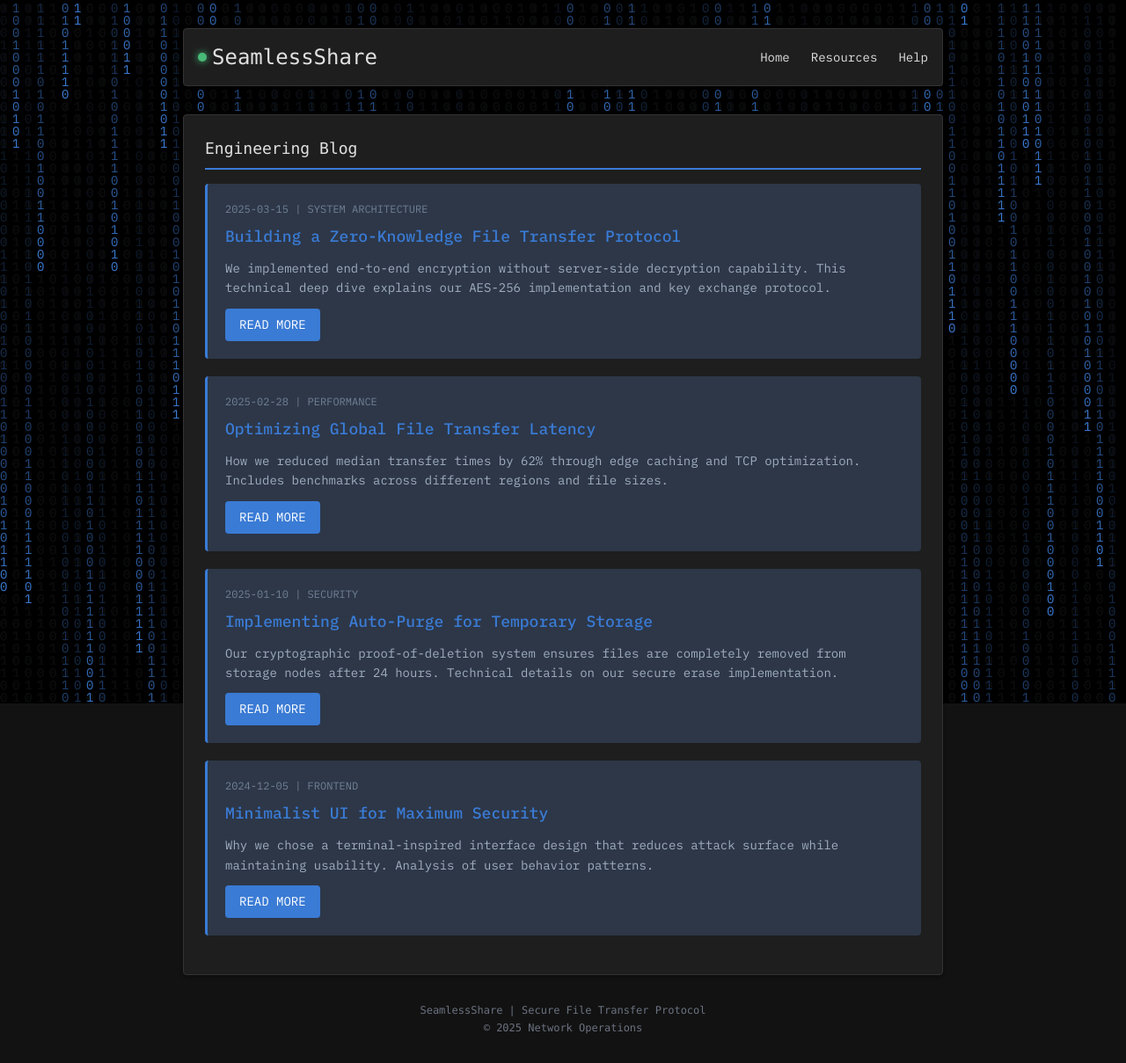
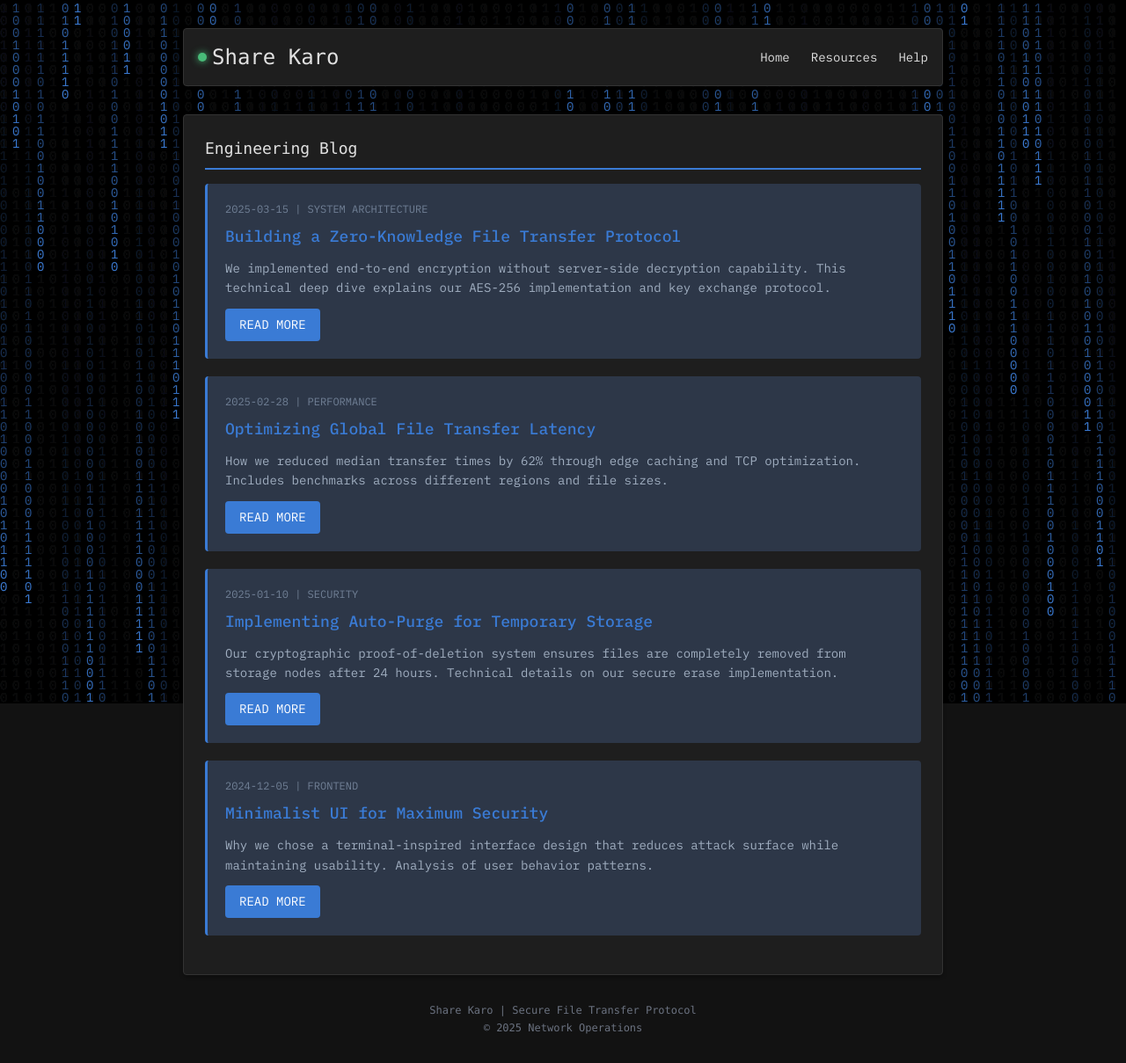
Before and after one commit to sidmaharana/Share-Karo, a website: page public/Blog.html in a window 1280 px wide. Shown: the whole page at 88% size. Drawn offline with nearby package versions, Linux system fonts and the light colour scheme.

Commit message:
Update Blog.html

```diff
--- a/public/Blog.html
+++ b/public/Blog.html
@@ -3,7 +3,7 @@
   <head>
     <meta charset="UTF-8" />
     <meta name="viewport" content="width=device-width, initial-scale=1.0" />
-    <title>Engineering Blog | SeamlessShare</title>
+    <title>Engineering Blog | Share Karo</title>
     <script src="https://cdn.tailwindcss.com"></script>
     <style>
       body {
@@ -101,7 +101,7 @@
         <div class="flex justify-between items-center">
           <div class="flex items-center">
             <div class="status-indicator"></div>
-            <h1 class="text-2xl font-mono font-medium">SeamlessShare</h1>
+            <h1 class="text-2xl font-mono font-medium">Share Karo</h1>
           </div>
           <nav>
             <ul class="flex space-x-6 text-sm">
@@ -170,7 +170,7 @@
 
       <!-- Footer -->
       <footer class="mt-8 text-center text-xs text-gray-500 font-mono">
-        <p>SeamlessShare | Secure File Transfer Protocol</p>
+        <p>Share Karo | Secure File Transfer Protocol</p>
         <p class="mt-1">© 2025 Network Operations</p>
       </footer>
     </div>
```
